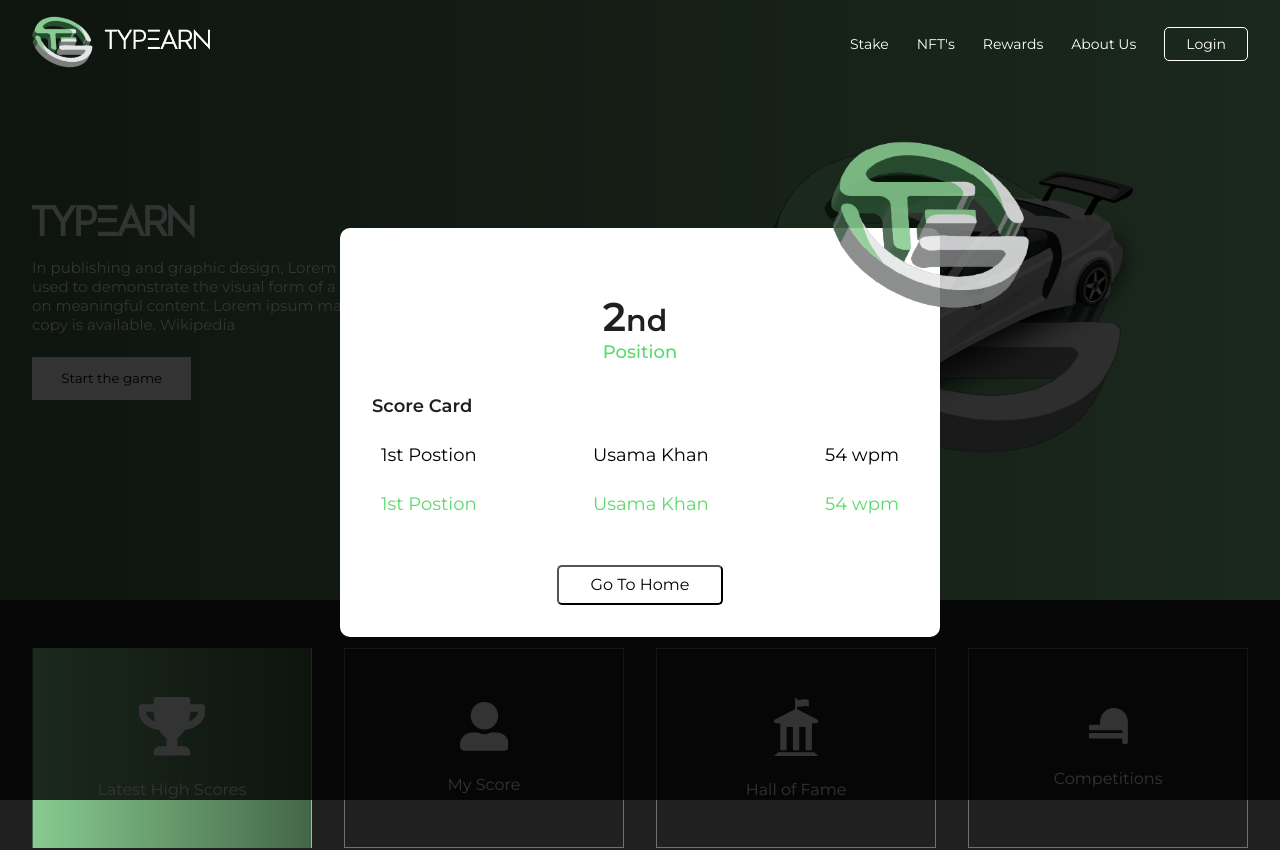
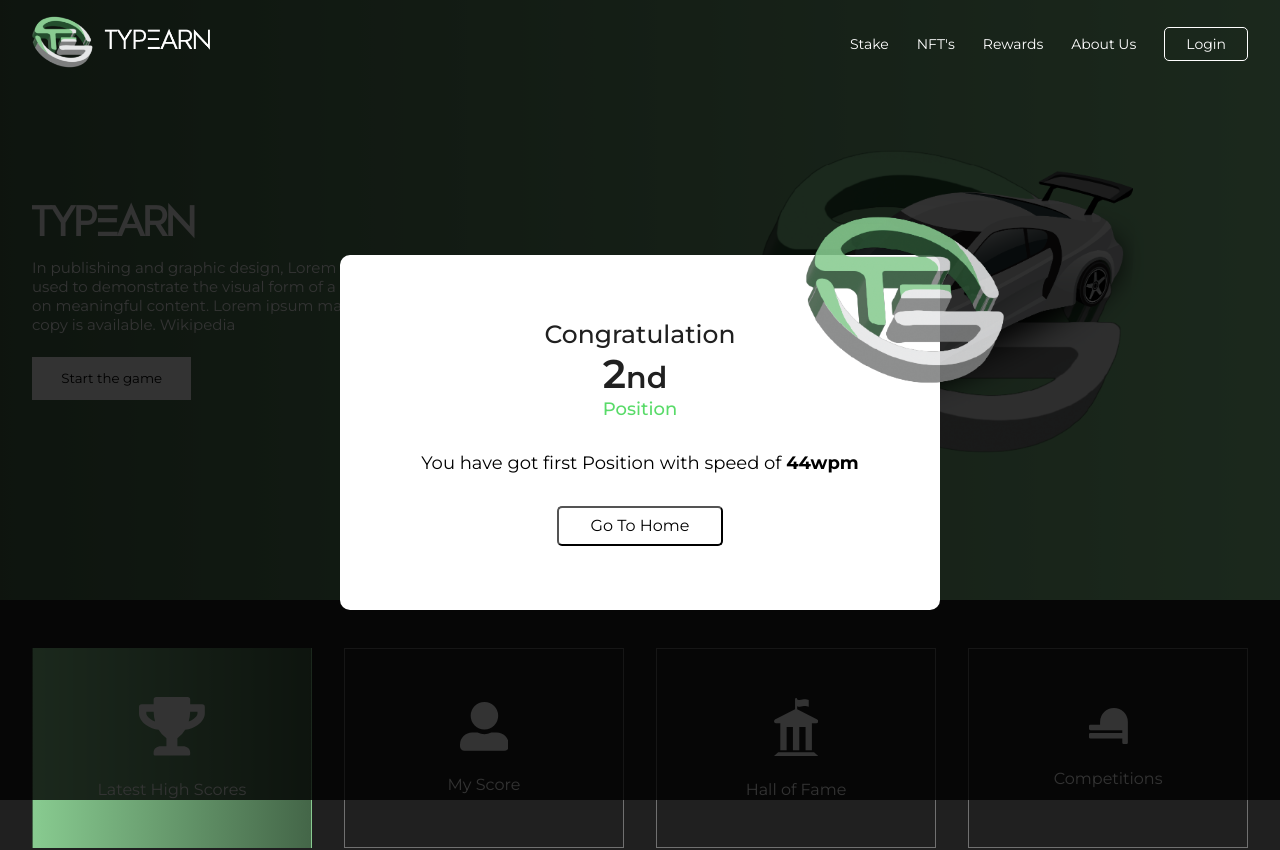
Before and after one commit to IBilalShabbir/TypEarn, a React (Vite) app: page / in a window 1280 px wide. Shown: the top 850 px of the page. Built offline with nearby package versions, Linux system fonts and the light colour scheme; no server answers.

Commit message:
Winner Card Done

```diff
--- a/src/App.jsx
+++ b/src/App.jsx
@@ -76,7 +76,9 @@ function App() {
 
   return (
     <>
-      {isScoreCard ? <ScoreCard onClose={setIsScoreCard} /> : null}
+      {isScoreCard ? (
+        <ScoreCard onClose={setIsScoreCard} FirstPosition={false} />
+      ) : null}
       {isEmailLogin ? <EmailLogin onClose={setIsEmailLogin} /> : null}
       {isStartGame ? (
         <StartGame setIsStartGame={setIsStartGame} email={user?.email} />
--- a/src/App.scss
+++ b/src/App.scss
@@ -878,8 +878,8 @@ body {
 }
 .scorecard__reverse__form__img {
   position: absolute;
-  top: -25%;
-  right: -15%;
+  top: -55px;
+  right: -65px;
   width: 200px;
   height: 200px;
   display: flex;
@@ -891,7 +891,6 @@ body {
 }
 .scorecard__reverse__form__content {
   padding: 4em 2em;
-  padding-bottom: 2em;
   width: 100%;
   height: 100%;
   display: flex;
@@ -900,6 +899,11 @@ body {
 }
 .scorecard__reverse__form__content__header {
   margin-bottom: 2em;
+}
+.scorecard__reverse__form__content__header__congrates {
+  color: #202020;
+  font-size: 25px;
+  font-weight: 500;
 }
 .scorecard__reverse__form__content__heading {
   color: #202020;
@@ -925,15 +929,20 @@ body {
   font-size: 18px;
   font-weight: 600;
   margin-bottom: 1em;
+  padding: 0em 0.5em;
 }
-
+.scorecard__reverse__score__card__data__text {
+  font-size: 18px;
+}
+.scorecard__reverse__score__card__data__text span {
+  font-size: 18px;
+  font-weight: bold;
+}
 .scorecard__reverse__score__card__data {
   display: flex;
   justify-content: space-between;
   align-items: center;
   margin-bottom: 0.5em;
-}
-.scorecard__reverse__score__card__data {
   font-size: 18px;
   padding: 0.5em;
   border-radius: 5px;
--- a/src/components/ScoreCard.jsx
+++ b/src/components/ScoreCard.jsx
@@ -1,7 +1,7 @@
 import React from "react";
 import scorecardtop from "../assets/scorecardtop.png";
 
-export default function ScoreCard({ onClose }) {
+export default function ScoreCard({ onClose, FirstPosition }) {
   return (
     <div className="scorecard__reverse">
       <form className="scorecard__reverse__form">
@@ -9,6 +9,13 @@ export default function ScoreCard({ onClose }) {
           <img src={scorecardtop} alt="" />
         </div>
         <div className="scorecard__reverse__form__content">
+          {FirstPosition ? (
+            ""
+          ) : (
+            <div className="scorecard__reverse__form__content__header__congrates">
+              Congratulation
+            </div>
+          )}
           <div className="scorecard__reverse__form__content__header">
             <div className="scorecard__reverse__form__content__heading">
               <span>2</span>nd
@@ -17,6 +24,7 @@ export default function ScoreCard({ onClose }) {
               Position
             </div>
           </div>
+          {FirstPosition ? (
             <div className="scorecard__reverse__form__content__score__card">
               <div className="scorecard__reverse__form__content__score__card__heading">
                 Score Card
@@ -44,6 +52,11 @@ export default function ScoreCard({ onClose }) {
                 </div>
               </div>
             </div>
+          ) : (
+            <div className="scorecard__reverse__score__card__data__text">
+              You have got first Position with speed of <span>44wpm</span>
+            </div>
+          )}
 
           <button
             onClick={() => {
```
Lines whose indentation alone changed are shown as unchanged.
